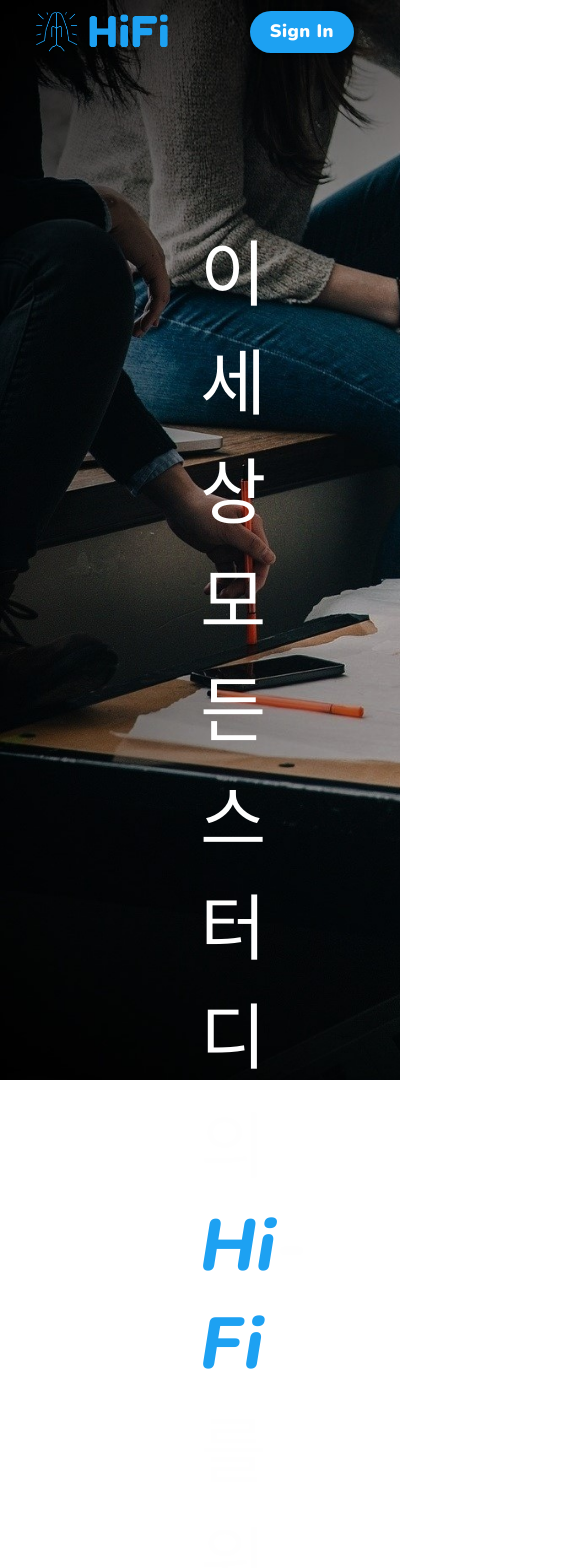
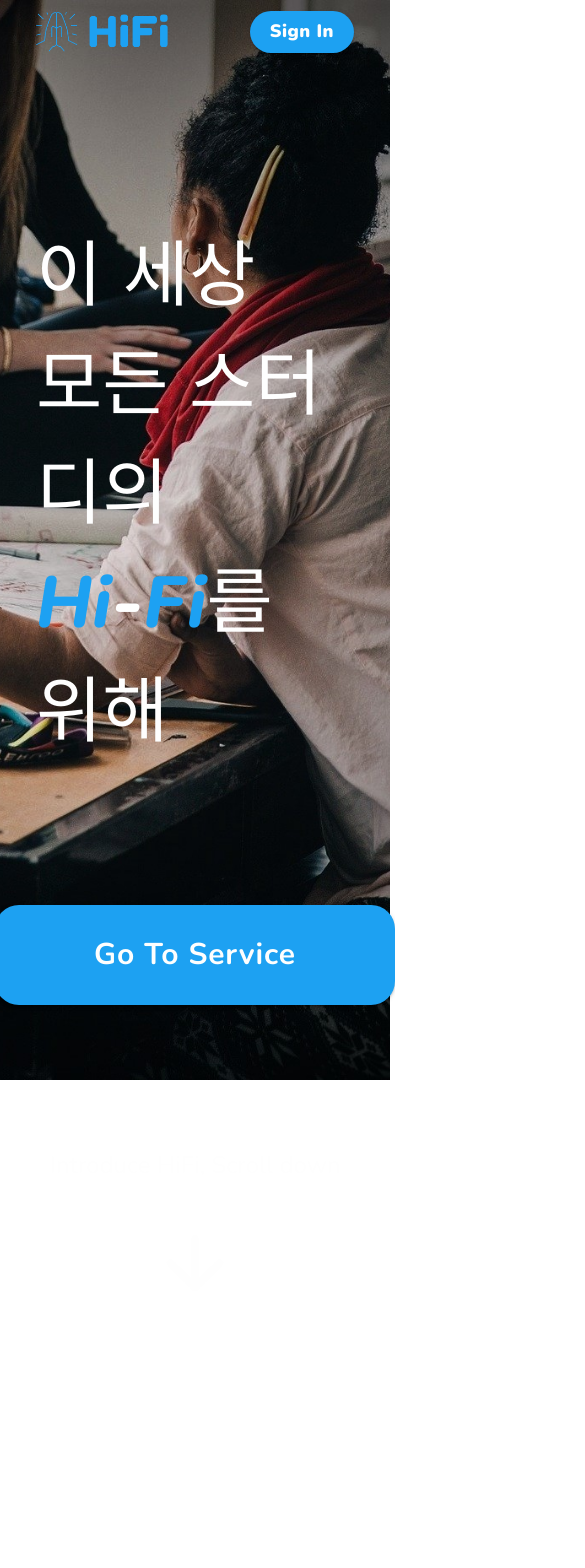
Before and after one commit to Hi-Fi-Club/FE, a React (Create React App) app: page / in a window 390 px wide. Shown: the top 1568 px of the page, 585 px wide, since content can reach past the window. After the commit the page ends 1305 px from the top, so only its background shows below. Built offline with nearby package versions, Linux system fonts and the light colour scheme.

Commit message:
[FE-32] feat : 엔트리 페이지 반응형 제작 * 테마 파일에 디바이스별 좌우 패딩 테마 선언 * 디바이스별 히어로 이미지 위치 조절 * 모바일 앱 설치 버튼 제거

```diff
--- a/src/components/Enter/index.tsx
+++ b/src/components/Enter/index.tsx
@@ -2,17 +2,15 @@
 import styled from "styled-components";
 import { Link } from "react-router-dom";
 import { FiArrowDown } from "react-icons/fi";
-import { ROUTE } from 'util/constants';
-import { RoundButton } from 'components/Common';
-import EnterTitle from './EnterTitle';
+import { ROUTE } from "util/constants";
+import { RoundButton } from "components/Common";
+import EnterTitle from "./EnterTitle";
 
 const Enter = () => {
-
   return (
     <HeroLayout>
-        <EnterTitle/>
+      <EnterTitle />
       <Buttons>
-          <LinkButton>Download Mobile App</LinkButton>
         <Link to={ROUTE.LOGIN}>
           <LinkButton>Go To Service</LinkButton>
         </Link>
@@ -27,18 +25,22 @@ const Enter = () => {
 export default Enter;
 
 const HeroLayout = styled.div`
-  padding: 0 200px;
-  height:1080px;
+  padding: ${({ theme }) => theme.paddingByDevice.desktop};
+
+  @media (max-width: 768px) {
+    padding: ${({ theme }) => theme.paddingByDevice.mobile};
+    background-position: right 30% top 0%;
+  }
+
+  height: 1080px;
   background-image: url("/hero.jpg");
   background-repeat: no-repeat;
   background-size: cover;
   color: ${({ theme }) => theme.grayScaleColors.offWhite};
 `;
 
-
 const Buttons = styled.div`
-  display: flex;
-  justify-content: space-between;
+  ${({ theme }) => theme.flexSet()};
 `;
 
 const LinkButton = styled(RoundButton)`
--- a/src/components/Header/index.tsx
+++ b/src/components/Header/index.tsx
@@ -44,10 +44,10 @@ const HeaderLayout = styled.div<{ isHeaderTop: Boolean }>`
 
   @media (max-width: 768px) {
     width: ${({ theme }) => theme.widthByDevice.mobile};
-    padding: 0 2em;
+    padding: ${({ theme }) => theme.paddingByDevice.mobile};
   }
 
-  padding: 0 200px;
+  padding: ${({ theme }) => theme.paddingByDevice.desktop};
   position: fixed;
   box-shadow: ${({ isHeaderTop }) => (isHeaderTop ? "none" : "0.3em 0.3em 1em rgba(0, 0, 0, 0.3)")};
   background-color: ${({ isHeaderTop, theme }) => (isHeaderTop ? "transparent" : `${theme.grayScaleColors.offWhite}`)};
--- a/src/util/styles/theme/index.ts
+++ b/src/util/styles/theme/index.ts
@@ -26,6 +26,10 @@ const theme: DefaultTheme = {
     desktop: "1920px",
     mobile: "100vw",
   },
+  paddingByDevice: {
+    desktop: "0 200px",
+    mobile: "0 2em",
+  },
   flexSet: (horizon?: string, vertical?: string, direction?: string) => css`
     display: flex;
     justify-content: ${horizon || "center"};
```
Also changed, not shown: src/util/styles/theme/styled.d.ts (+5 -2 lines). Lines whose indentation alone changed are shown as unchanged.
